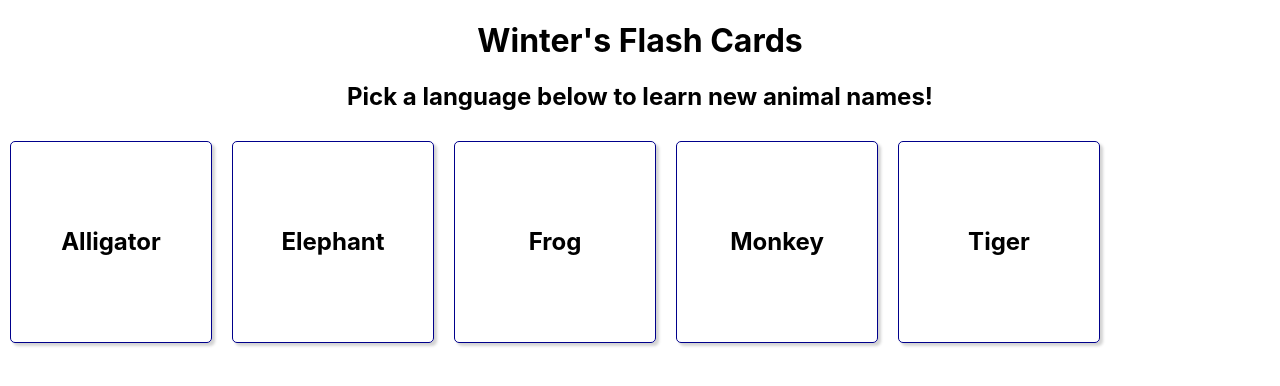
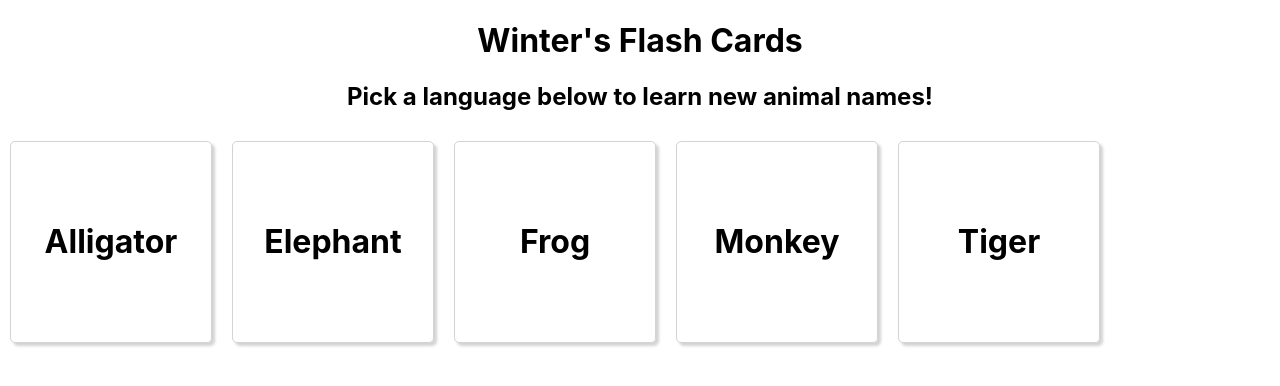
Before and after one commit to wrunion/animal-flashcards, a React (Create React App) app: page / in a window 1280 px wide. Shown: the top 386 px of the page. Built offline with nearby package versions, Linux system fonts and the light colour scheme.

Commit message:
Adjust flashcard styling.

```diff
--- a/src/FlashCard/FlashCard.css
+++ b/src/FlashCard/FlashCard.css
@@ -1,7 +1,7 @@
 .FlashCard {
   width: 200px;
   height: 200px;
-  border: 1px darkblue solid;
+  border: 1px lightgrey solid;
   border-radius: 5px;
   box-shadow: 3px 3px 3px 0 lightgrey;
   margin: 10px;
--- a/src/FlashCard/FlashCard.js
+++ b/src/FlashCard/FlashCard.js
@@ -18,7 +18,7 @@ class FlashCard extends React.Component {
     const { animalName, animalImage } = this.props;
     return (
       <div className="FlashCard" onClick={this.handleClick}>
-        {this.state.imageShowing ? <h2>{animalName}</h2> :
+        {this.state.imageShowing ? <h1>{animalName}</h1> :
         <img src={animalImage} alt=""/>}
       </div>
     );
```
